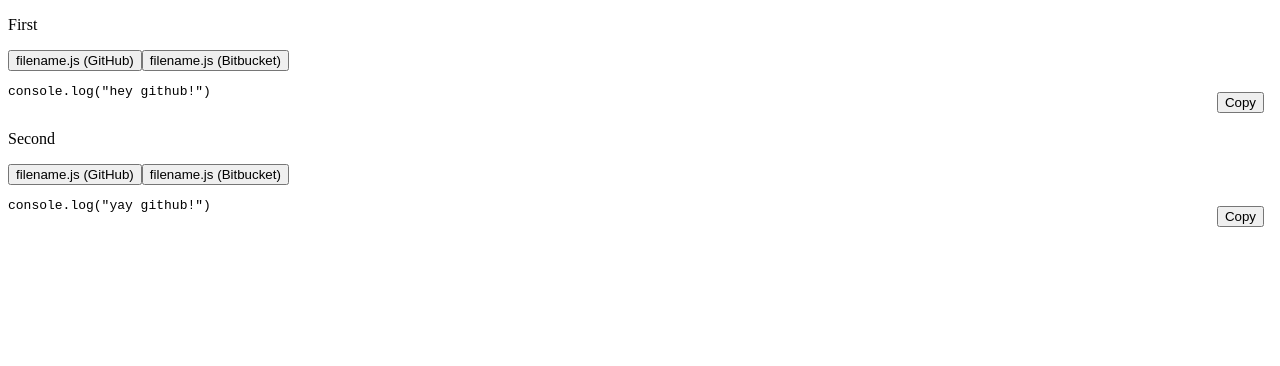
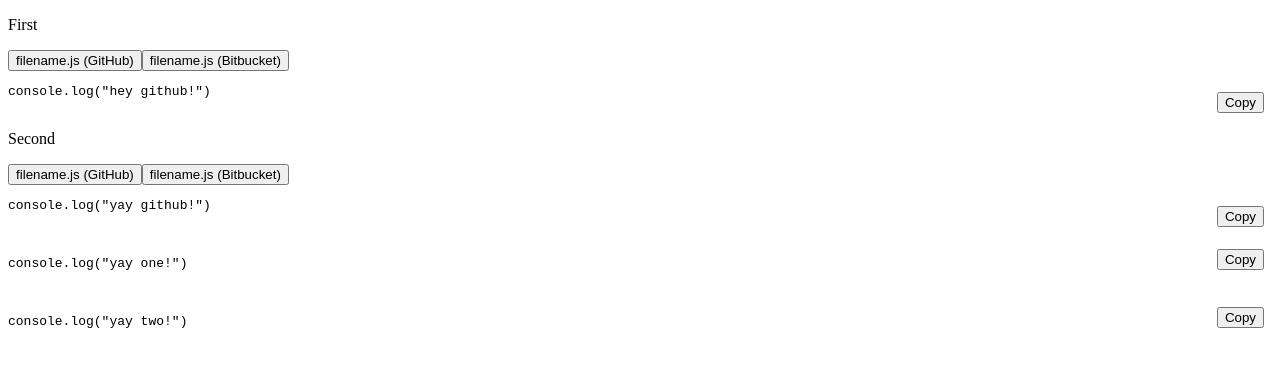
Before and after one commit to dropseed/codeplus, a website built with Parcel: page example.html in a window 1280 px wide. Built offline with nearby package versions, Linux system fonts and the light colour scheme.

Commit message:
Only group siblings if has nav

```diff
--- a/example.html
+++ b/example.html
@@ -39,5 +39,13 @@ console.log("yay github!")
 // filename.js (Bitbucket) - two
 console.log("yay bitbucket!")
     </code></pre>
+
+    <pre><code>
+console.log("yay one!")
+    </code></pre>
+
+    <pre><code>
+console.log("yay two!")
+    </code></pre>
 </body>
 </html>
--- a/index.js
+++ b/index.js
@@ -290,8 +290,9 @@ class Codeplus {
         group.push(instances[i]);
       } else {
         if (
+          instances[i].hasNav() &&
           instances[i].containerNode.previousElementSibling ===
-          group[group.length - 1].containerNode
+            group[group.length - 1].containerNode
         ) {
           group.push(instances[i]);
         } else {
```
